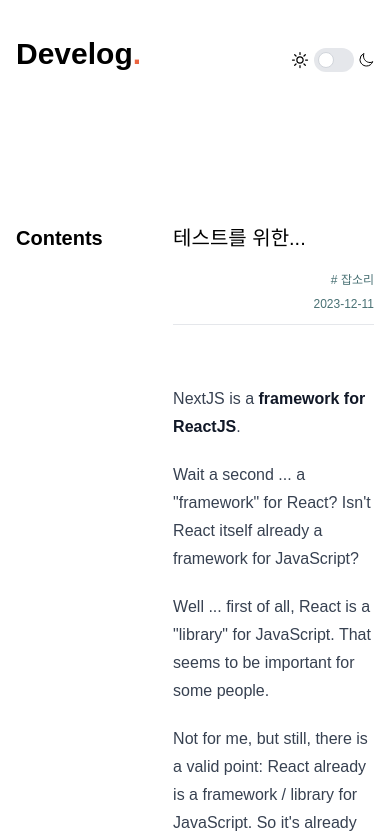
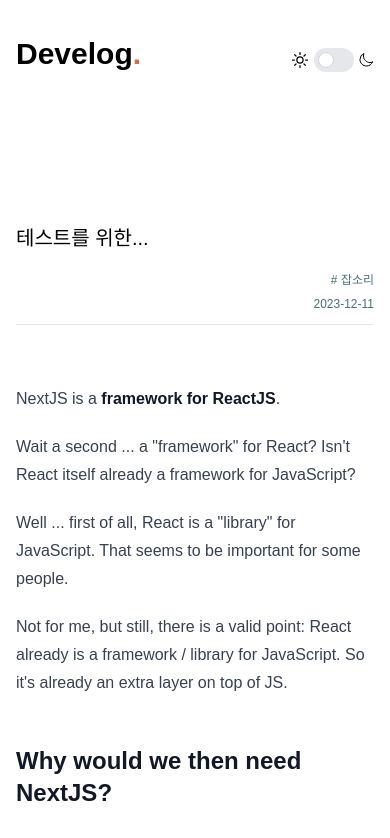
Before and after one commit to hyejj19/eva-devlog, a Next.js app: page /posts/test in a window 390 px wide. Shown: the top 838 px of the page. Built offline with nearby package versions, Linux system fonts and the light colour scheme.

Commit message:
[Modify] TOC hidden 속성 원상복구

```diff
--- a/src/components/post/TableOfContents.tsx
+++ b/src/components/post/TableOfContents.tsx
@@ -15,7 +15,7 @@
   };
 
   return (
-    <article className="w-[280px] h-full md:block sticky top-[100px]">
+    <article className="w-[280px] h-full md:block sticky top-[100px] hidden">
       <h2 className="subtitle">Contents</h2>
       <ul className="space-y-2 text-sm pt-2">
         {headings.map((headline) => (
```
